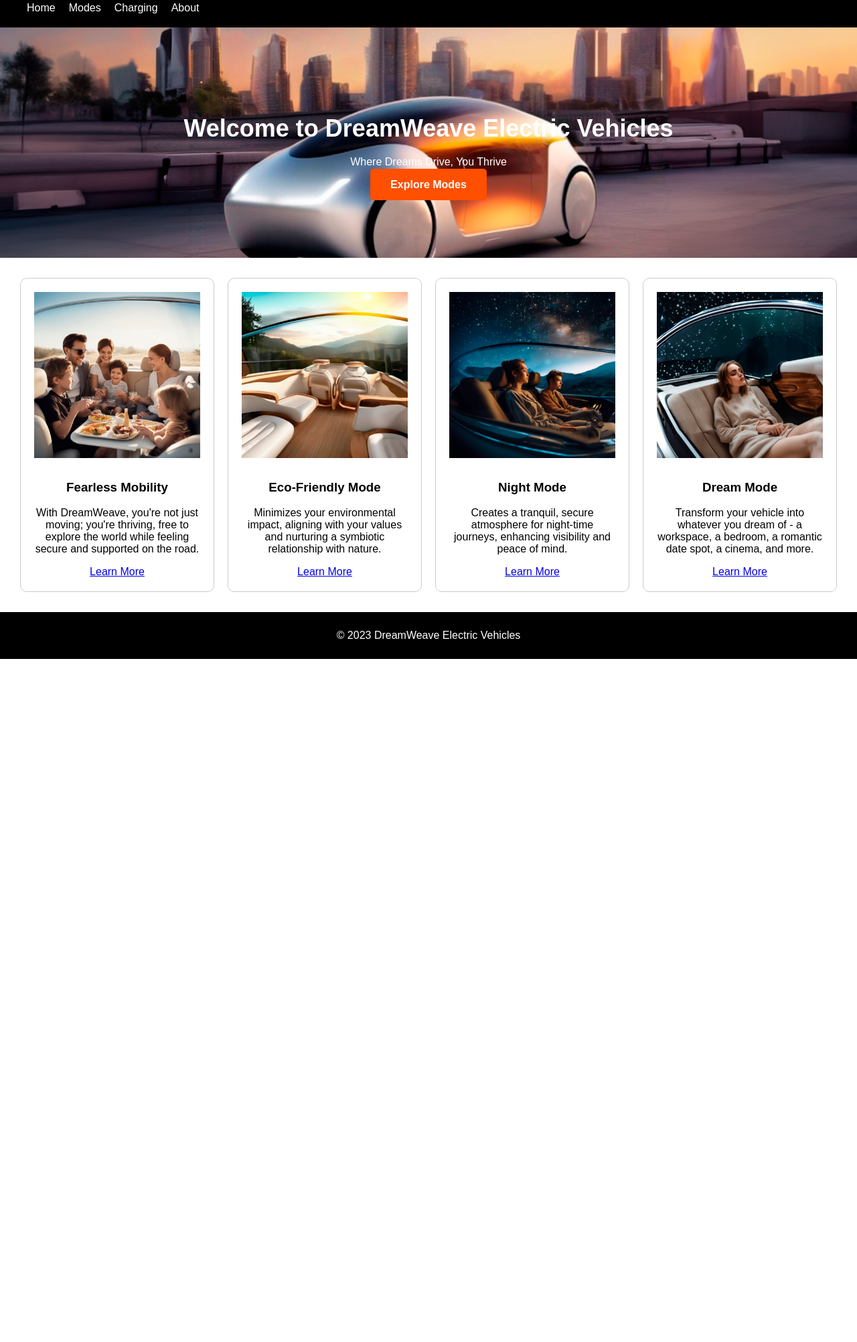
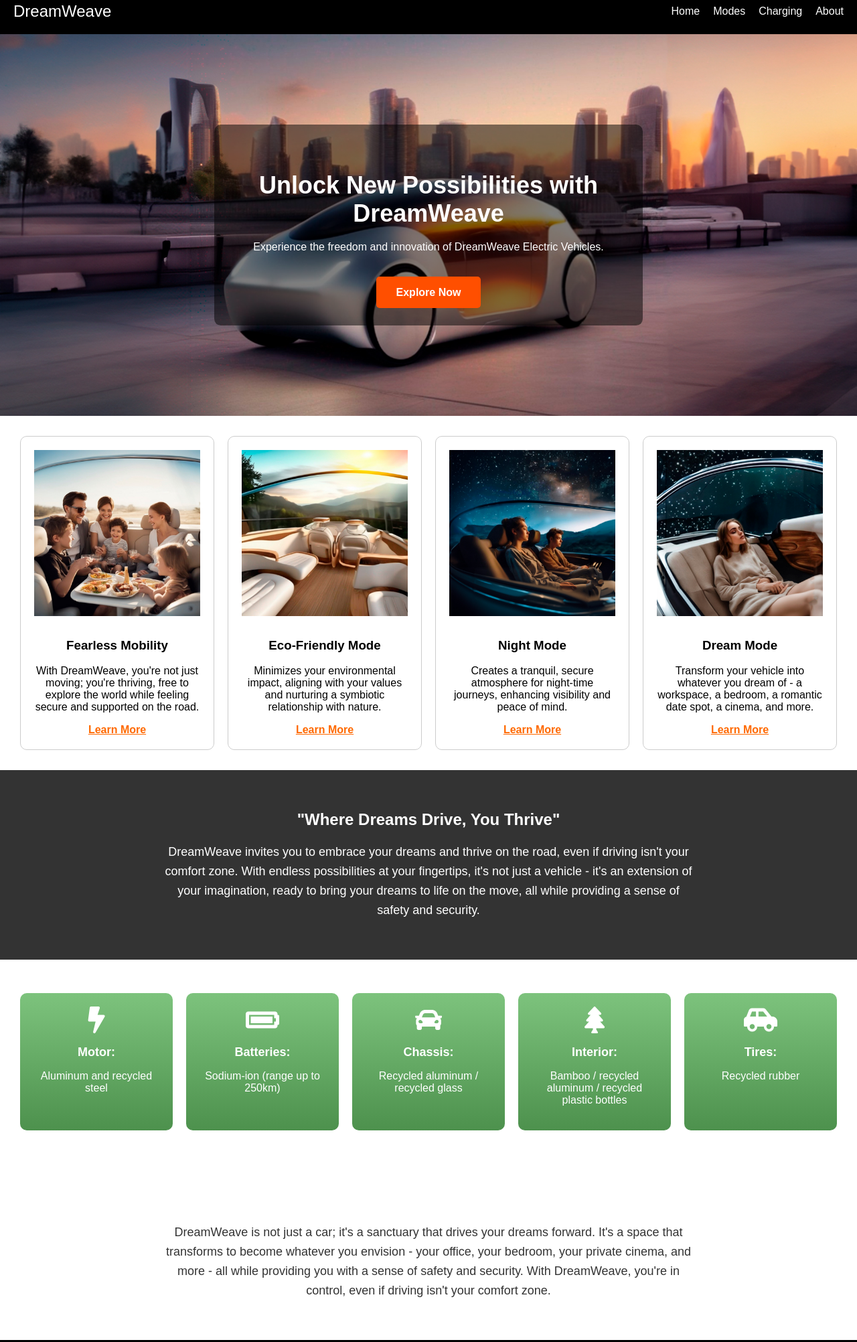
Before and after one commit to gonzalomolina1990/dreamweave, a plain HTML site: page index.html in a window 1280 px wide. Shown: the part 17-2021 px from the top of the page at 67% size. Before the commit the page ends 1001 px from the top, so only its background shows below. Drawn offline with Linux system fonts and the light colour scheme.

Commit message:
improvements

```diff
--- a/index.html
+++ b/index.html
@@ -5,9 +5,12 @@
     <meta name="viewport" content="width=device-width, initial-scale=1.0">
     <title>DreamWeave Electric Vehicles</title>
     <link rel="stylesheet" href="styles.css">
+    <link rel="stylesheet" href="https://cdnjs.cloudflare.com/ajax/libs/font-awesome/5.15.3/css/all.min.css">
+
 </head>
 <body>
     <header>
+        <div class="brand-name">DreamWeave</div>
         <nav>
             <ul>
                 <li><a href="#">Home</a></li>
@@ -19,10 +22,15 @@
     </header>
 
     <section class="hero">
+        <div class="carousel">
+            <img class="carousel-image active" src="img/hero1.jpg" alt="DreamWeave Electric Vehicle 1">
+            <img class="carousel-image" src="img/hero2.jpg" alt="DreamWeave Electric Vehicle 2">
+            <img class="carousel-image" src="img/hero3.jpg" alt="DreamWeave Electric Vehicle 3">
+        </div>
         <div class="hero-content">
-            <h1>Welcome to DreamWeave Electric Vehicles</h1>
-            <p>Where Dreams Drive, You Thrive</p>
-            <a href="#" class="cta-button">Explore Modes</a>
+            <h1>Discover the Future of Transportation</h1>
+            <p>Experience the freedom and innovation of DreamWeave Electric Vehicles.</p>
+            <a href="#" class="cta-button">Explore Now</a>
         </div>
     </section>
 
@@ -56,8 +64,55 @@
         </div>
     </section>
 
+    <section class="feature">
+        <div class="feature-content">
+            <h2>"Where Dreams Drive, You Thrive"</h2>
+            <p>DreamWeave invites you to embrace your dreams and thrive on the road, even if driving isn't your comfort zone. With endless possibilities at your fingertips, it's not just a vehicle - it's an extension of your imagination, ready to bring your dreams to life on the move, all while providing a sense of safety and security.</p>
+        </div>
+    </section>
+
+
+    <section class="eco-friendly-section">
+        <div class="eco-card">
+            <i class="fas fa-bolt"></i> <!-- Replaced with a lightning icon -->
+            <h3>Motor:</h3>
+            <p>Aluminum and recycled steel</p>
+        </div>
+        <div class="eco-card">
+            <i class="fas fa-battery-full"></i> <!-- Example icon: You can replace with appropriate icons -->
+            <h3>Batteries:</h3>
+            <p>Sodium-ion (range up to 250km)</p>
+        </div>
+        <div class="eco-card">
+            <i class="fas fa-car"></i> <!-- Example icon: You can replace with appropriate icons -->
+            <h3>Chassis:</h3>
+            <p>Recycled aluminum / recycled glass</p>
+        </div>
+        <div class="eco-card">
+            <i class="fas fa-tree"></i> <!-- Example icon: You can replace with appropriate icons -->
+            <h3>Interior:</h3>
+            <p>Bamboo / recycled aluminum / recycled plastic bottles</p>
+        </div>
+        <div class="eco-card">
+            <i class="fas fa-car-side"></i> <!-- Replaced with a car icon -->
+            <h3>Tires:</h3>
+            <p>Recycled rubber</p>
+        </div>
+    </section>
+
+
+    <section class="feature2">
+        <div class="feature-content">
+            <h2>Guided Dreams, Fearless Drives</h2>
+            <p>DreamWeave is not just a car; it's a sanctuary that drives your dreams forward. It's a space that transforms to become whatever you envision - your office, your bedroom, your private cinema, and more - all while providing you with a sense of safety and security. With DreamWeave, you're in control, even if driving isn't your comfort zone.</p>
+        </div>
+    </section>
+
+
+
     <footer>
         <p>&copy; 2023 DreamWeave Electric Vehicles</p>
     </footer>
+    <script src="script.js"></script>
 </body>
 </html>
--- /dev/null
+++ b/script.js
@@ -0,0 +1,41 @@
+// script.js
+const carouselImages = document.querySelectorAll('.carousel-image');
+const heroContent = document.querySelector('.hero-content');
+let currentIndex = 0;
+let intervalId;
+
+const randomTexts = [
+    "Discover the Future of Transportation",
+    "Elevate Your Journey with DreamWeave EVs",
+    "Unlock New Possibilities with DreamWeave",
+    "Where Innovation Meets Sustainability"
+];
+
+function showImage(index) {
+    carouselImages.forEach((image, i) => {
+        if (i === index) {
+            image.classList.add('active');
+        } else {
+            image.classList.remove('active');
+        }
+    });
+}
+
+function updateHeroContent() {
+    const randomIndex = Math.floor(Math.random() * randomTexts.length);
+    heroContent.querySelector('h1').textContent = randomTexts[randomIndex];
+    // You can add more random content updates here if needed
+}
+
+function nextImage() {
+    currentIndex = (currentIndex + 1) % carouselImages.length;
+    showImage(currentIndex);
+    updateHeroContent(); // Update content when changing images
+}
+
+// Initially, show the first image and update hero content
+showImage(currentIndex);
+updateHeroContent();
+
+// Automatically advance to the next image every 6 seconds
+intervalId = setInterval(nextImage, 6000);
--- a/styles.css
+++ b/styles.css
@@ -14,7 +14,7 @@ header {
     align-items: center;
 }
 
-header .brand-name {
+.brand-name {
     font-size: 24px;
     margin-right: auto;
 }
@@ -36,12 +36,48 @@ nav ul li a {
 }
 
 .hero {
-    background-image: url('img/hero.jpg');
-    background-size: cover;
-    background-position: center;
+    position: relative;
+    overflow: hidden;
+    background-color: #000;
     color: #fff;
     text-align: center;
-    padding: 100px 0;
+    padding: 0; /* Remove padding to set a fixed height */
+    height: 570px; /* Set the hero banner to a fixed height */
+}
+
+.carousel {
+    position: relative;
+    height: 100%;
+}
+
+.carousel-image {
+    position: absolute;
+    top: 0;
+    left: 0;
+    width: 100%;
+    height: 100%;
+    object-fit: cover;
+    opacity: 0;
+    transition: opacity 1s ease-in-out;
+}
+
+.carousel-image.active {
+    opacity: 1;
+}
+
+.hero-content {
+    position: absolute;
+    top: 50%;
+    left: 50%;
+    transform: translate(-50%, -50%);
+    z-index: 1;
+    background: rgba(0, 0, 0, 0.5);
+    padding: 40px;
+    border-radius: 10px;
+}
+
+.hero-content p {
+    margin-bottom: 50px;
 }
 
 .hero h1 {
@@ -53,6 +89,7 @@ nav ul li a {
     background-color: #ff4f00;
     color: #fff;
     padding: 15px 30px;
+    margin-top: 20px;
     border: none;
     border-radius: 5px;
     font-weight: bold;
@@ -67,20 +104,28 @@ nav ul li a {
     display: flex;
     flex-wrap: wrap;
     justify-content: space-between;
-    align-items: center;
+    align-items: stretch; /* Ensure cards always have the same height */
     padding: 20px;
 }
 
-@media (min-width: 760px) {
 .mode-card {
     text-align: center;
-        flex-basis: calc(25% - 20px); /* Each card takes 25% of the container width */
+    flex-basis: calc(25% - 20px);
     margin: 10px;
     padding: 20px;
     border: 1px solid #ccc;
     border-radius: 10px;
-        box-sizing: border-box; /* Ensure padding doesn't increase card width */
+    box-sizing: border-box;
+    transition: transform 0.3s, box-shadow 0.3s; /* Added transition for smooth hover effect */
+
+    /* Set a cool shadow effect on hover */
+    cursor: pointer;
+    transform: translateZ(0); /* Fix for some browsers to enable GPU acceleration */
 }
+
+.mode-card:hover {
+    transform: scale(1.05); /* Scale up on hover for a cool effect */
+    box-shadow: 0px 4px 6px rgba(0, 0, 0, 0.1); /* Shadow effect on hover */
 }
 
 .mode-card img {
@@ -89,9 +134,116 @@ nav ul li a {
     margin-bottom: 10px;
 }
 
+.mode-card a {
+    color:#ff6900;
+    font-weight: bold;
+}
+
 footer {
     text-align: center;
     background-color: #000;
     color: #fff;
     padding: 10px 0;
 }
+
+.feature {
+    background-color: #333;
+    padding: 40px 0; /* Adjust padding as needed */
+    text-align: center;
+    color: #fff;
+}
+
+.feature-content {
+    max-width: 800px;
+    margin: 0 auto;
+    color: #fff;
+
+}
+
+.feature p {
+    font-size: 18px;
+    line-height: 1.6;
+    color: #fff;
+    margin-bottom: 20px;
+}
+
+.feature2 {
+    padding: 40px 0; /* Adjust padding as needed */
+    text-align: center;
+}
+
+.feature2 p {
+    font-size: 18px;
+    line-height: 1.6;
+    color: #333;
+    margin-bottom: 20px;
+}
+
+.eco-friendly-section {
+    display: flex;
+    flex-wrap: wrap;
+    justify-content: space-between;
+    align-items: stretch; /* Ensure cards always have the same height */
+    padding: 20px;
+    margin-top: 20px; /* Add margin for separation */
+}
+
+.eco-card {
+    text-align: center;
+    flex-basis: calc(20% - 20px); /* Adjust to 20% for 5 cards in a row */
+    margin: 10px;
+    padding: 20px;
+    border: none; /* Remove borders */
+    background: linear-gradient(to bottom, #7DC37D, #4D914D); /* Soft gradient background */
+    border-radius: 10px;
+    box-sizing: border-box;
+    transition: transform 0.3s, box-shadow 0.3s; /* Added transition for smooth hover effect */
+    color: #fff; /* Icon color */
+
+    /* Set a cool shadow effect on hover */
+    cursor: pointer;
+    transform: translateZ(0); /* Fix for some browsers to enable GPU acceleration */
+    position: relative; /* Position for icons */
+}
+
+/* Add a hover effect to darken the background */
+.eco-card:hover {
+    background: linear-gradient(to bottom, #6CBF6C, #3E7E3E); /* Darker gradient on hover */
+}
+
+.eco-card i {
+    font-size: 24px;
+    margin-bottom: 10px;
+    color: #fff; /* Icon color */
+    display: block;
+}
+
+.eco-card h3 {
+    font-size: 18px;
+    margin-bottom: 10px;
+    color: #fff; /* Text color */
+}
+
+.fa, .fas {
+    font-weight: 600;
+    font-size: 40px !important;
+}
+
+
+@media (max-width: 760px) {
+    .mode-card {
+        flex-basis: calc(50% - 20px); /* Change to 50% for 2 cards in a column */
+    }
+
+    .mode-cards {
+        flex-direction: column;
+    }
+
+    .eco-card {
+        flex-basis: calc(50% - 20px); /* Change to 50% for 2 cards in a column */
+    }
+
+    .eco-friendly-section {
+        flex-direction: column;
+    }
+}
```
Also changed, not shown: img/hero1.jpg (added), img/hero2.jpg (added), img/hero3.jpg (added). Lines whose indentation alone changed are shown as unchanged.
